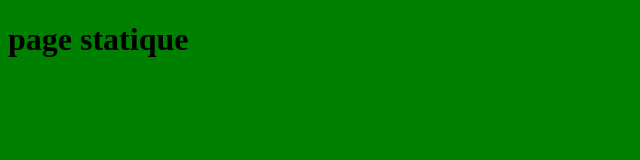
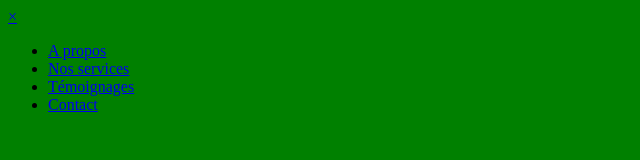
Before and after one commit to ingmar86-os/static-webapp.io, a plain HTML site: page index.html in a window 1280 px wide. Shown: the whole page, without its empty margins (0-640 px from the left). Drawn offline with Linux system fonts and the light colour scheme.

Commit message:
Update index.html

```diff
--- a/index.html
+++ b/index.html
@@ -7,6 +7,23 @@
     <link rel="stylesheet" href="style.css" type="text/css">
 </head>
 <body>
-    <h1>page statique</h1>
+    <div id="navbar" class="navbar">
+  <a id="closeBtn" href="#" class="close">×</a>
+  <ul>
+    <li><a href="#">A propos</a></li>
+    <li><a href="#">Nos services</a></li>
+    <li><a href="#">Témoignages</a></li>
+    <li><a href="#">Contact</a></li>
+  </ul>
+</div>
+
+<a href="#" id="openBtn">
+  <span class="burger-icon">
+    <span></span>
+    <span></span>
+    <span></span>
+  </span>
+</a>
+
 </body>
 </html>
```
